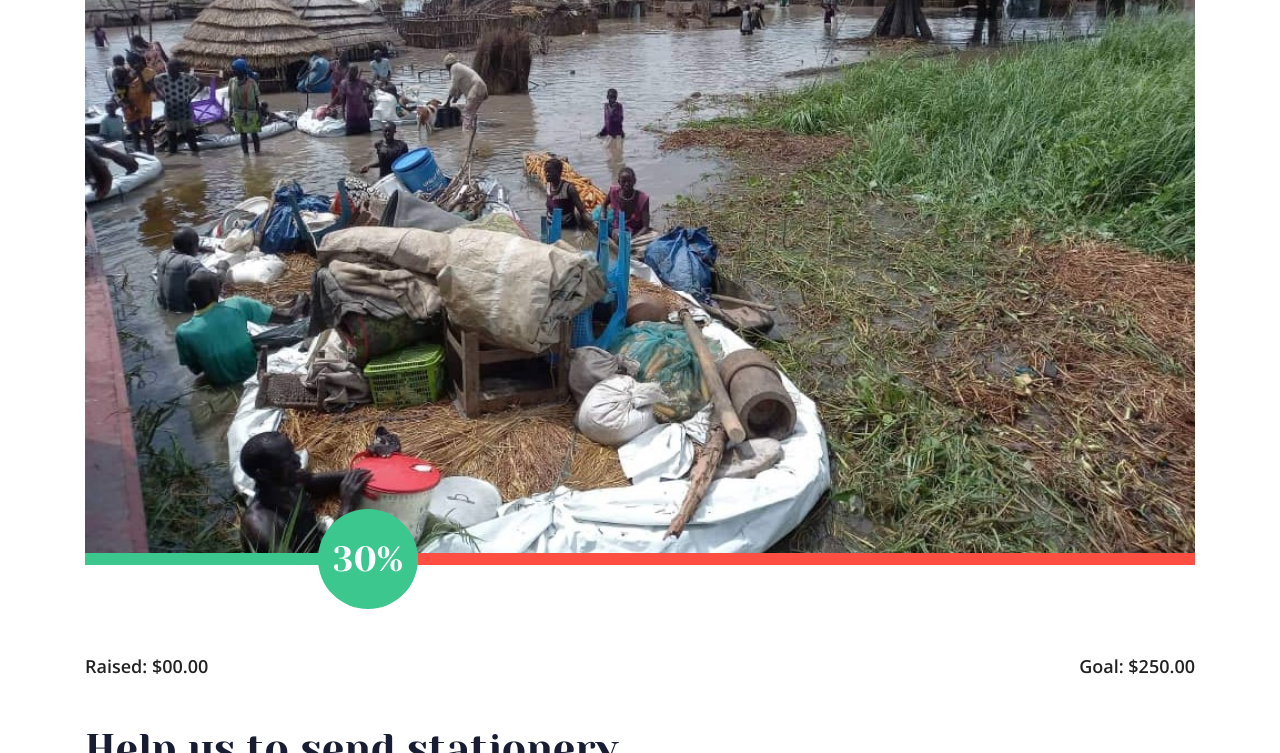
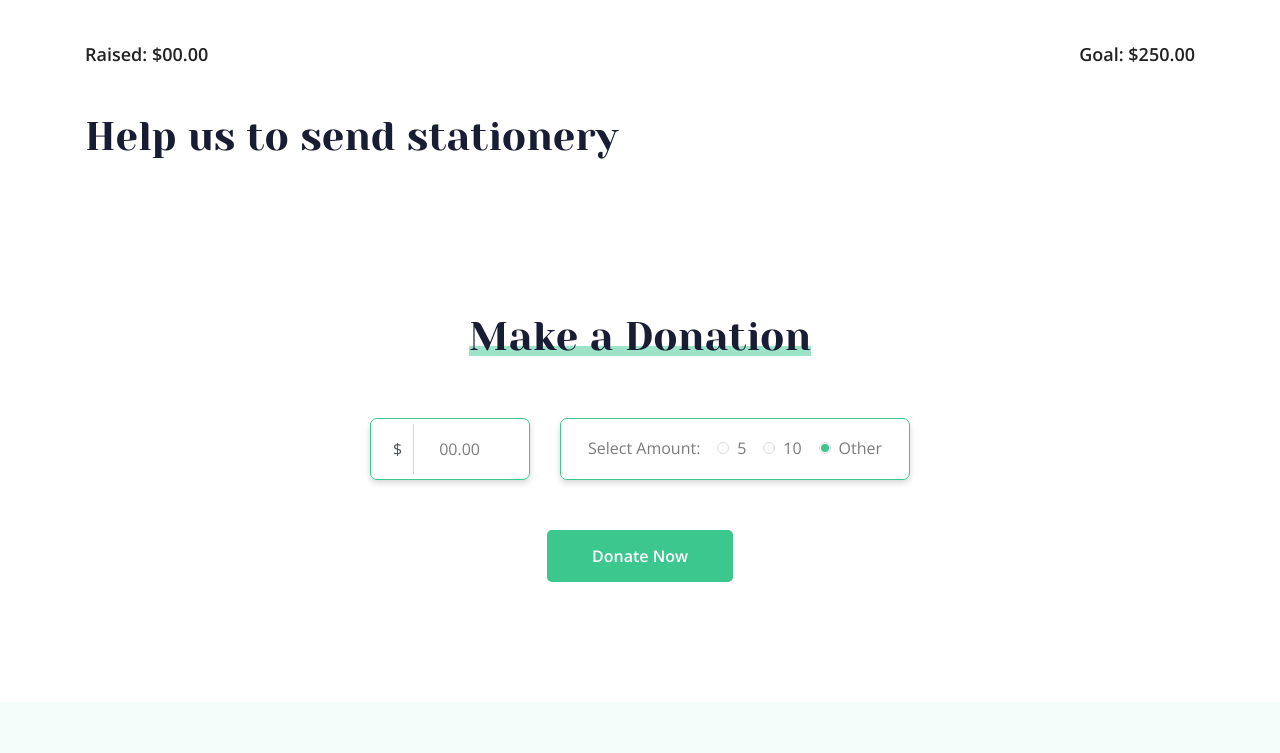
Before and after one commit to rnnyoach/GrassRoots, a plain HTML site: page cause_details.html in a window 1280 px wide. Shown: the part 700-1453 px from the top of the page. Drawn offline with nearby package versions, Linux system fonts and the light colour scheme.

Commit message:
update all chnages

```diff
--- a/cause_details.html
+++ b/cause_details.html
@@ -140,7 +140,7 @@
                 <div class="col-lg-12 col-md-12">
                     <div class="single_cause">
                         <div class="thumb">
-                            <img src="img/causes/cause_non_food_items.jpg" alt="">
+                            <!-- <img src="img/causes/cause_non_food_items.jpg" alt=""> -->
                         </div>
                         <div class="causes_content">
                             <div class="custom_progress_bar">
```
